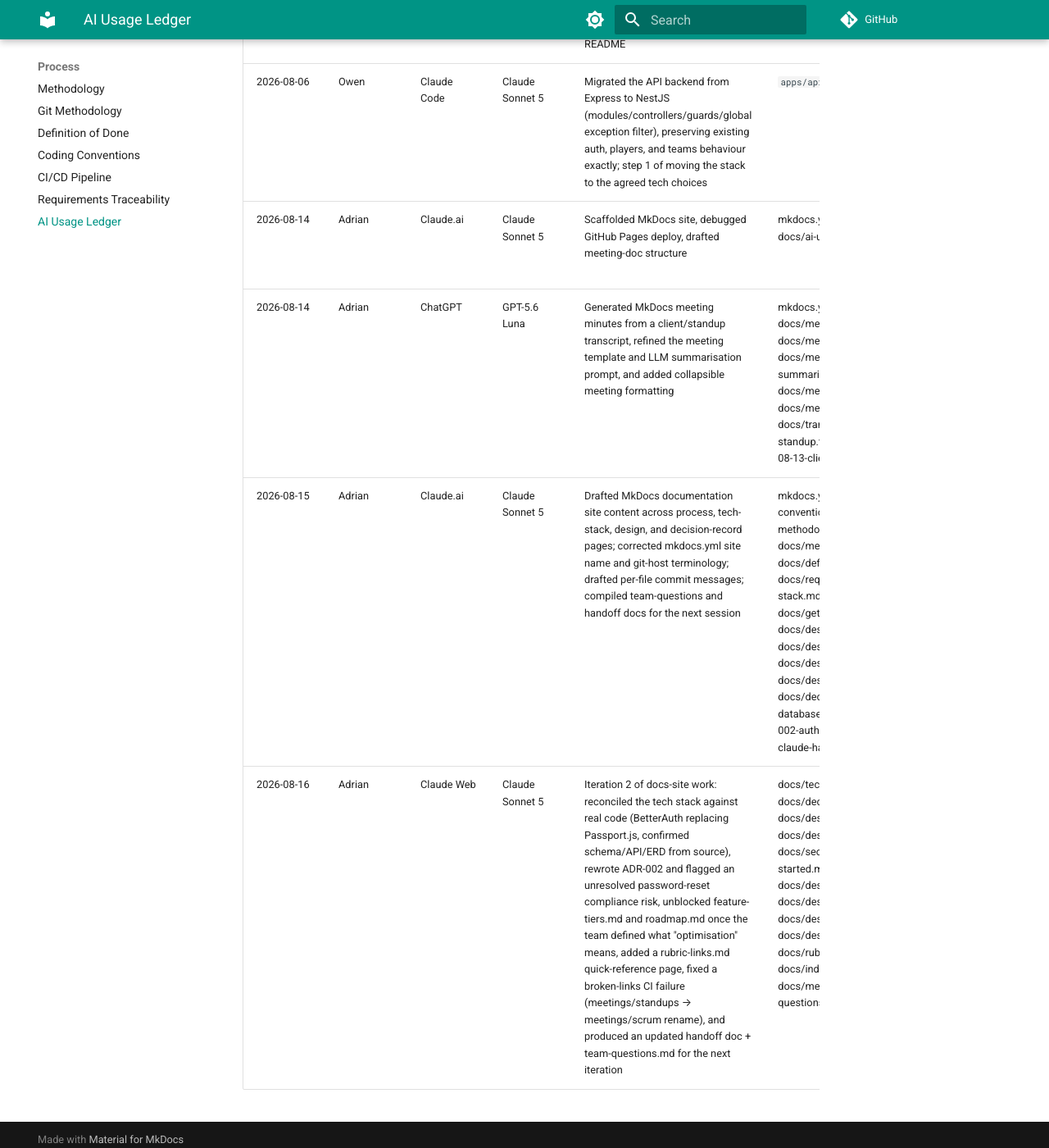
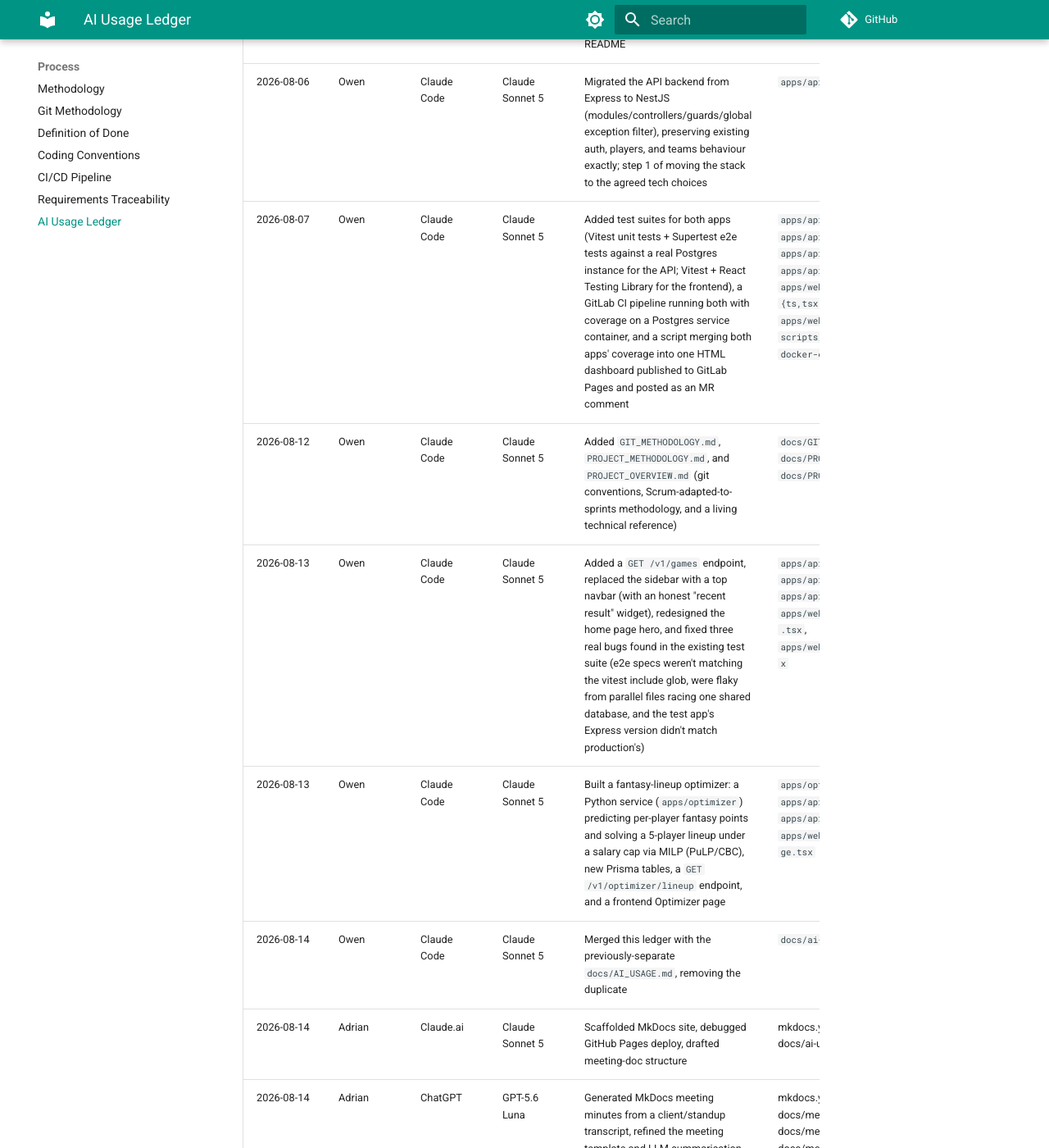
Before and after one commit to Sports-Analytics-Innovation-Platform/Innovation-Documentation-Website, an MkDocs documentation site: the page built from docs/ai-usage.md, in a window 1280 px wide and 1400 px high, scrolled down 385 px. Shown: the whole window at 82% size. Built offline with MkDocs 1.6.1 and Material for MkDocs 9.7.7, drawn with Linux system fonts in a browser that asks for light colours; comment, search, counter and statistics services are not loaded; some of the changed text lies outside the part shown.

Commit message:
task: added ai-usage docs and rows

```diff
--- a/docs/ai-usage.md
+++ b/docs/ai-usage.md
@@ -4,7 +4,14 @@
 |---|---|---|---|---|---|---|---|
 | 2026-08-06 | Josh | Claude Code | Claude Sonnet 5    | Initial project scaffold: monorepo structure, Express+Prisma API (auth, players/teams/stats endpoints), mock NBA seed data, React+Vite+Tailwind frontend (player list + profile pages), Docker Compose for local Postgres, root README | `apps/api/**`, `apps/web/**`, `docker-compose.yml`, `README.md`, `.gitignore` | not recoverable | Not yet provided |
 | 2026-08-06 | Owen | Claude Code | Claude Sonnet 5    | Migrated the API backend from Express to NestJS (modules/controllers/guards/global exception filter), preserving existing auth, players, and teams behaviour exactly; step 1 of moving the stack to the agreed tech choices | `apps/api/**`, `README.md` | not recoverable | [Owen Claude Auth](transcripts/ai_transcripts/2026-08-08-Owen-Claude-Auth.txt)
+| 2026-08-07 | Owen | Claude Code | Claude Sonnet 5 | Added test suites for both apps (Vitest unit tests + Supertest e2e tests against a real Postgres instance for the API; Vitest + React Testing Library for the frontend), a GitLab CI pipeline running both with coverage on a Postgres service container, and a script merging both apps' coverage into one HTML dashboard published to GitLab Pages and posted as an MR comment | `apps/api/src/**/*.spec.ts`, `apps/api/test/**`, `apps/api/vitest.config.ts`, `apps/api/.env.test.example`, `apps/web/src/**/*.spec.{ts,tsx}`, `apps/web/src/test/**`, `apps/web/vite.config.ts`, `scripts/**`, `.gitlab-ci.yml`, `docker-compose.yml`, `README.md` | | [OwenPace_01.txt](transcripts/OwenPace_01.txt) |
+| 2026-08-12 | Owen | Claude Code | Claude Sonnet 5 | Added `GIT_METHODOLOGY.md`, `PROJECT_METHODOLOGY.md`, and `PROJECT_OVERVIEW.md` (git conventions, Scrum-adapted-to-sprints methodology, and a living technical reference) | `docs/GIT_METHODOLOGY.md`, `docs/PROJECT_METHODOLOGY.md`, `docs/PROJECT_OVERVIEW.md` | | [OwenPace_01.txt](transcripts/OwenPace_01.txt) |
+| 2026-08-13 | Owen | Claude Code | Claude Sonnet 5 | Added a `GET /v1/games` endpoint, replaced the sidebar with a top navbar (with an honest "recent result" widget), redesigned the home page hero, and fixed three real bugs found in the existing test suite (e2e specs weren't matching the vitest include glob, were flaky from parallel files racing one shared database, and the test app's Express version didn't match production's) | `apps/api/src/games/**`, `apps/api/test/**`, `apps/api/vitest.config.ts`, `apps/web/src/components/Navbar.tsx`, `apps/web/src/pages/HomePage.tsx` | | |
+| 2026-08-13 | Owen | Claude Code | Claude Sonnet 5 | Built a fantasy-lineup optimizer: a Python service (`apps/optimizer`) predicting per-player fantasy points and solving a 5-player lineup under a salary cap via MILP (PuLP/CBC), new Prisma tables, a `GET /v1/optimizer/lineup` endpoint, and a frontend Optimizer page | `apps/optimizer/**`, `apps/api/src/optimizer/**`, `apps/api/prisma/schema.prisma`, `apps/web/src/pages/OptimizerPage.tsx` | | |
+| 2026-08-14 | Owen | Claude Code | Claude Sonnet 5 | Merged this ledger with the previously-separate `docs/AI_USAGE.md`, removing the duplicate | `docs/ai-usage.md` | | |
 | 2026-08-14 | Adrian | Claude.ai | Claude Sonnet 5 | Scaffolded MkDocs site, debugged GitHub Pages deploy, drafted meeting-doc structure | mkdocs.yml, docs/meetings/, docs/ai-usage.md | [link](https://claude.ai/share/598eee84-8e5d-41eb-9677-f31ea341246f) |[2026-08-14-adrian-claude-doc-website.txt](transcripts/ai_transcripts/2026-08-14-adrian-claude-doc-website.txt) |
 | 2026-08-14 | Adrian | ChatGPT | GPT-5.6 Luna | Generated MkDocs meeting minutes from a client/standup transcript, refined the meeting template and LLM summarisation prompt, and added collapsible meeting formatting | mkdocs.yml, docs/ai-usage.md, docs/meetings/_template.md, docs/meetings/client/index.md, docs/meetings/how-to-summarize.md, docs/meetings/index.md, docs/meetings/standups/index.md, docs/transcripts/2026-08-12-standup.txt, docs/transcripts/2026-08-13-client.txt | [link](https://chatgpt.com/share/6a8018bb-a464-83ea-a664-a6ecb475ff47) | [2026-08-14-adrian-chatgpt-meeting-summaries.txt](transcripts/ai_transcripts/2026-08-14-adrian-chatgpt-meeting-summaries.txt) |
 | 2026-08-15 | Adrian | Claude.ai | Claude Sonnet 5 | Drafted MkDocs documentation site content across process, tech-stack, design, and decision-record pages; corrected mkdocs.yml site name and git-host terminology; drafted per-file commit messages; compiled team-questions and handoff docs for the next session | mkdocs.yml, docs/coding-conventions.md, docs/git-methodology.md, docs/methodology.md, docs/definition-of-done.md, docs/requirements.md, docs/tech-stack.md, docs/security.md, docs/getting-started.md, docs/design/architecture.md, docs/design/erd.md, docs/design/api-design.md, docs/design/wireframes.md, docs/decisions/adr-001-database.md, docs/decisions/adr-002-auth.md, team-questions.md, claude-handoff.md | https://claude.ai/share/26395a12-8801-40f7-b309-c459f06393a5 | [First draft of docs](transcripts/ai_transcripts/2026-08-15-adrian-claude-docs-first-draft) |
 | 2026-08-16 | Adrian | Claude Web | Claude Sonnet 5 | Iteration 2 of docs-site work: reconciled the tech stack against real code (BetterAuth replacing Passport.js, confirmed schema/API/ERD from source), rewrote ADR-002 and flagged an unresolved password-reset compliance risk, unblocked feature-tiers.md and roadmap.md once the team defined what "optimisation" means, added a rubric-links.md quick-reference page, fixed a broken-links CI failure (meetings/standups → meetings/scrum rename), and produced an updated handoff doc + team-questions.md for the next iteration | docs/tech-stack.md, docs/decisions/adr-002-auth.md, docs/design/erd.md, docs/design/architecture.md, docs/security.md, docs/getting-started.md, docs/requirements.md, docs/design/feature-tiers.md, docs/design/roadmap.md, docs/design/api-design.md, docs/design/wireframes.md, docs/rubric-links.md, docs/index.md, mkdocs.yml, docs/meetings/index.md, team-questions.md, claude-handoff.md | https://claude.ai/share/15b57d21-0705-4cc0-bb16-a770e078d275 | [second iteration of docs](transcripts/ai_transcripts/2026-08-16-adrian-claude-docs-second-draft.txt) |
+| 2026-08-19–20 | Adrian | Qoder | Gwen3.7-Plus, Qoder Lite, Qoder Auto, Kimi-K2.7-Code | Diagnosed and resolved Render deployment failures (TypeScript build errors from missing `@types/node`, devDependencies skipped by `npm ci` under `NODE_ENV=production`, Prisma CLI version mismatch), configured Render Blueprint (`render.yaml`) for free-tier NestJS API, ran Prisma migrations against Supabase, set up Gitea push mirror to GitHub for auto-deploy, and documented hosting topology (Cloudflare Pages + Render + Supabase) in ADR-003 | `render.yaml`, `apps/api/tsconfig.json`, `docs/decisions/ADR-003-hosting-topology.md`, `apps/web/src/lib/apiClient.ts`, `apps/web/src/lib/authClient.ts`, `apps/web/public/_redirects`, `apps/web/.env.example`, `apps/web/src/vite-env.d.ts` | not recoverable| [2026-08-19-adrian-qoder-render-deploy.jsonl](ai-transcripts/2026-08-19-adrian-qoder-render-deploy.jsonl) |
+| 2026-08-20 | Adrian | Qoder | Gwen3.7-Plus, Qoder Lite | Installed project skills (code-cleanup, coding-conventions, team-git-workflow), removed redundant mirror workflow, built frontend for Cloudflare Pages deployment, connected Cloudflare to GitHub mirror for auto-deploy, resolved GitHub secret scanning block via git filter-repo history rewrite, restored GitHub Desktop push routing to Gitea, and updated Render deploy branch from hosting-topology to main | `.qoder/skills/**`, `.gitea/workflows/mirror.yml`, `render.yaml` | not recoverable | [2026-08-20-adrian-qoder-cloudflare-deploy.jsonl](ai-transcripts/2026-08-19-adrian-qoder-cloudflare-deploy.jsonl)|
```
Also changed, not shown: 2 other files.
